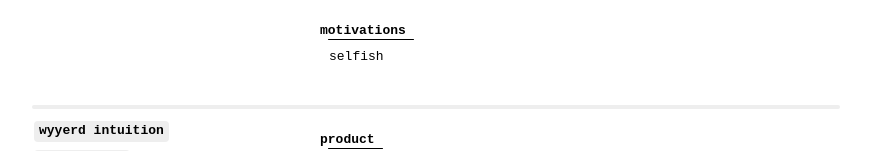
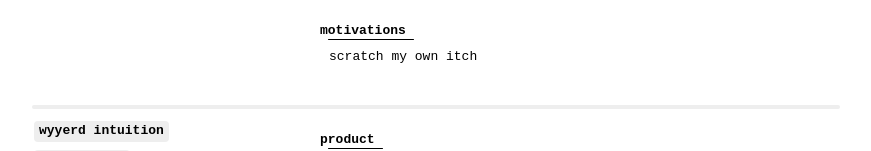
Before and after one commit to clumsycomputer/clumsy-website, a Next.js app: page /software/resume in a window 1280 px wide. Shown: the part 254-405 px from the top of the page, without its empty margins (204-1075 px from the left). Built offline with nearby package versions, Linux system fonts and the light colour scheme.

Commit message:
feature(ResumePage): fine tune motivations

```diff
--- a/components/pages/software/resume/ResumePage.tsx
+++ b/components/pages/software/resume/ResumePage.tsx
@@ -85,7 +85,7 @@ function ResumePageBase(props: ResumePageBaseProps) {
         goalText={
           "be able to implement my favorite math in a variety of contexts from javascript, wasm, and webgpu all the way down to digital and analog circuits"
         }
-        motivationsText={"selfish"}
+        motivationsText={"scratch my own itch"}
       />
       <ResumeJobSection
         companyName={"wyyerd intuition"}
```
